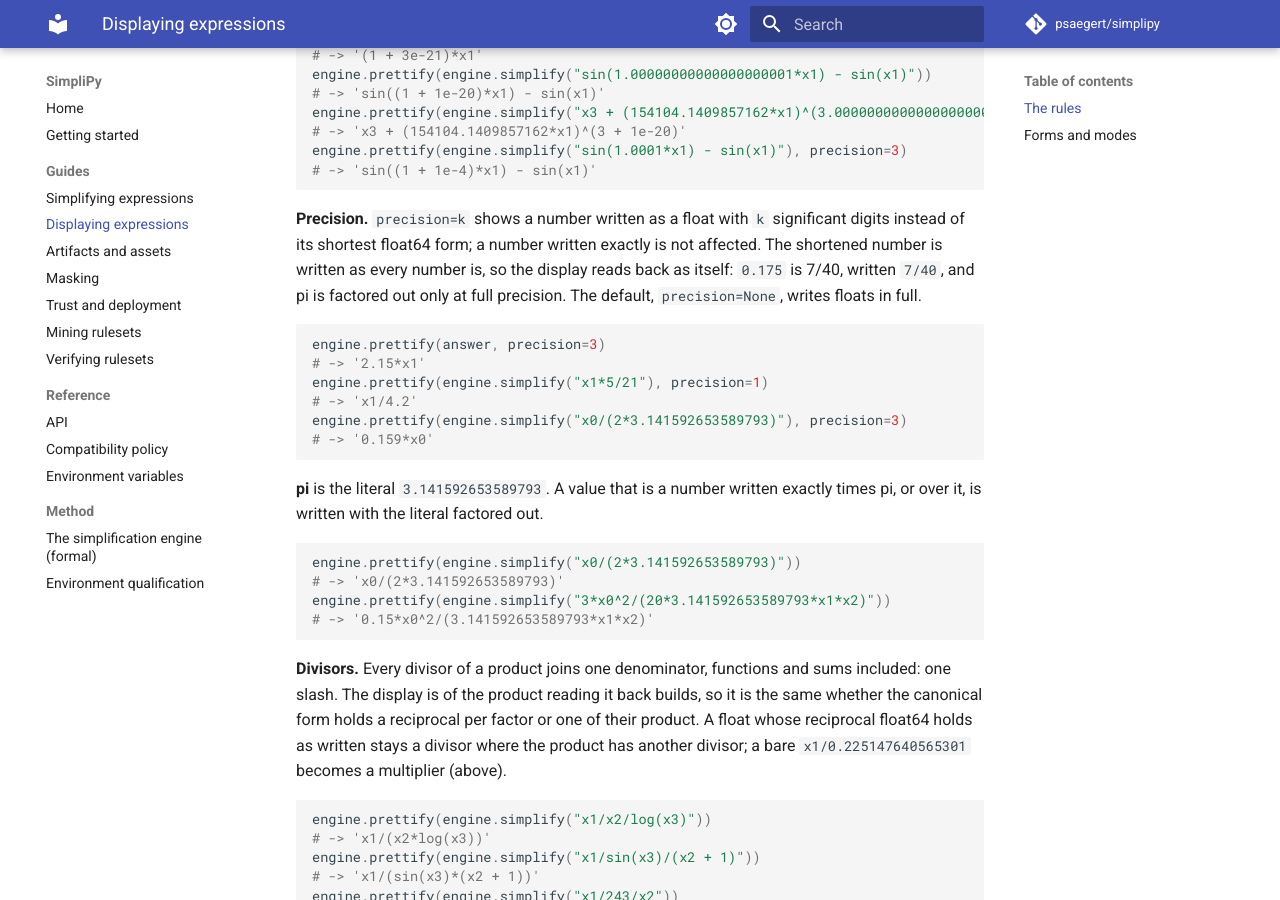
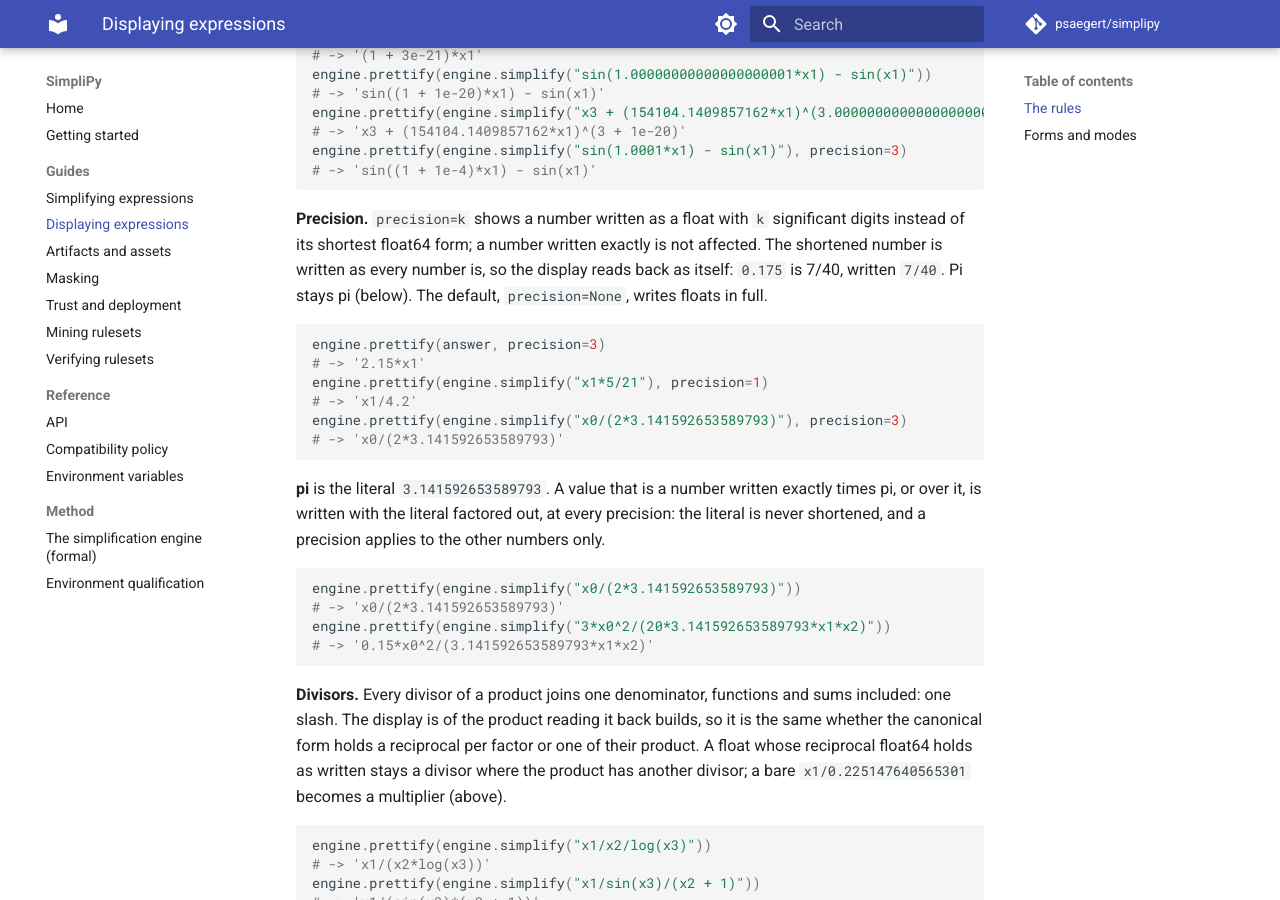
Before and after one commit to psaegert/simplipy, an MkDocs documentation site: the page built from docs/guides/prettify.md, in a window 1280 px wide and 900 px high, scrolled down 1460 px. Built offline with MkDocs 1.6.1 and Material for MkDocs 9.7.7, drawn with Linux system fonts in a browser that asks for light colours; comment, search, counter and statistics services are not loaded.

Commit message:
prettify factors pi out at every precision
The pi literal is factored out at every precision exactly as at full precision, and it is
never shortened: a precision applies to the other numbers only. A display at a precision
writes the literal in full, so it reads back to the same multiple of pi and is its own display:

  1/(2*3.141592653589793), precision 3            -> 1/(2*3.141592653589793)  (was 0.159)
  3*x0^2/(20*3.141592653589793*x1*x2), precision 3 -> 0.15*x0^2/(3.141592653589793*x1*x2)
  0.3*x1*sin(6.283185307179586*x1), precision 3    -> 0.3*x1*sin(2*3.141592653589793*x1)

The factored literal is written in one place (`factored_pi`).

On the release corpus, srbf's 6,531 ground truths, 1,000 of its predictions and 1,694 states
that keep a function of numbers, in all three forms at full precision and at precision 3, every
display reads back to the kept structure and is its own display, and at full precision every
display reads back to the state's float64 values as before. At full precision no display
changes; at precision 3, 54 ground-truth displays change, each one now with pi factored out.

Co-Authored-By: Claude Opus 5.5 <noreply@anthropic.com>
Claude-Session: https://claude.ai/code/session_016gamUqKQqroqag4GFsNu6W

````diff
--- a/docs/guides/prettify.md
+++ b/docs/guides/prettify.md
@@ -76,8 +76,7 @@ engine.prettify(engine.simplify("sin(1.0001*x1) - sin(x1)"), precision=3)
 **Precision.** `precision=k` shows a number written as a float with `k` significant digits
 instead of its shortest float64 form; a number written exactly is not affected. The shortened
 number is written as every number is, so the display reads back as itself: `0.175` is 7/40,
-written `7/40`, and pi is factored out only at full precision. The default, `precision=None`,
-writes floats in full.
+written `7/40`. Pi stays pi (below). The default, `precision=None`, writes floats in full.
 
 ```python
 engine.prettify(answer, precision=3)
@@ -85,11 +84,12 @@ engine.prettify(answer, precision=3)
 engine.prettify(engine.simplify("x1*5/21"), precision=1)
 # -> 'x1/4.2'
 engine.prettify(engine.simplify("x0/(2*3.141592653589793)"), precision=3)
-# -> '0.159*x0'
+# -> 'x0/(2*3.141592653589793)'
 ```
 
 **pi** is the literal `3.141592653589793`. A value that is a number written exactly times pi,
-or over it, is written with the literal factored out.
+or over it, is written with the literal factored out, at every precision: the literal is never
+shortened, and a precision applies to the other numbers only.
 
 ```python
 engine.prettify(engine.simplify("x0/(2*3.141592653589793)"))
````
Also changed, not shown: CHANGELOG.md (+3 -2 lines), 3 other files.
